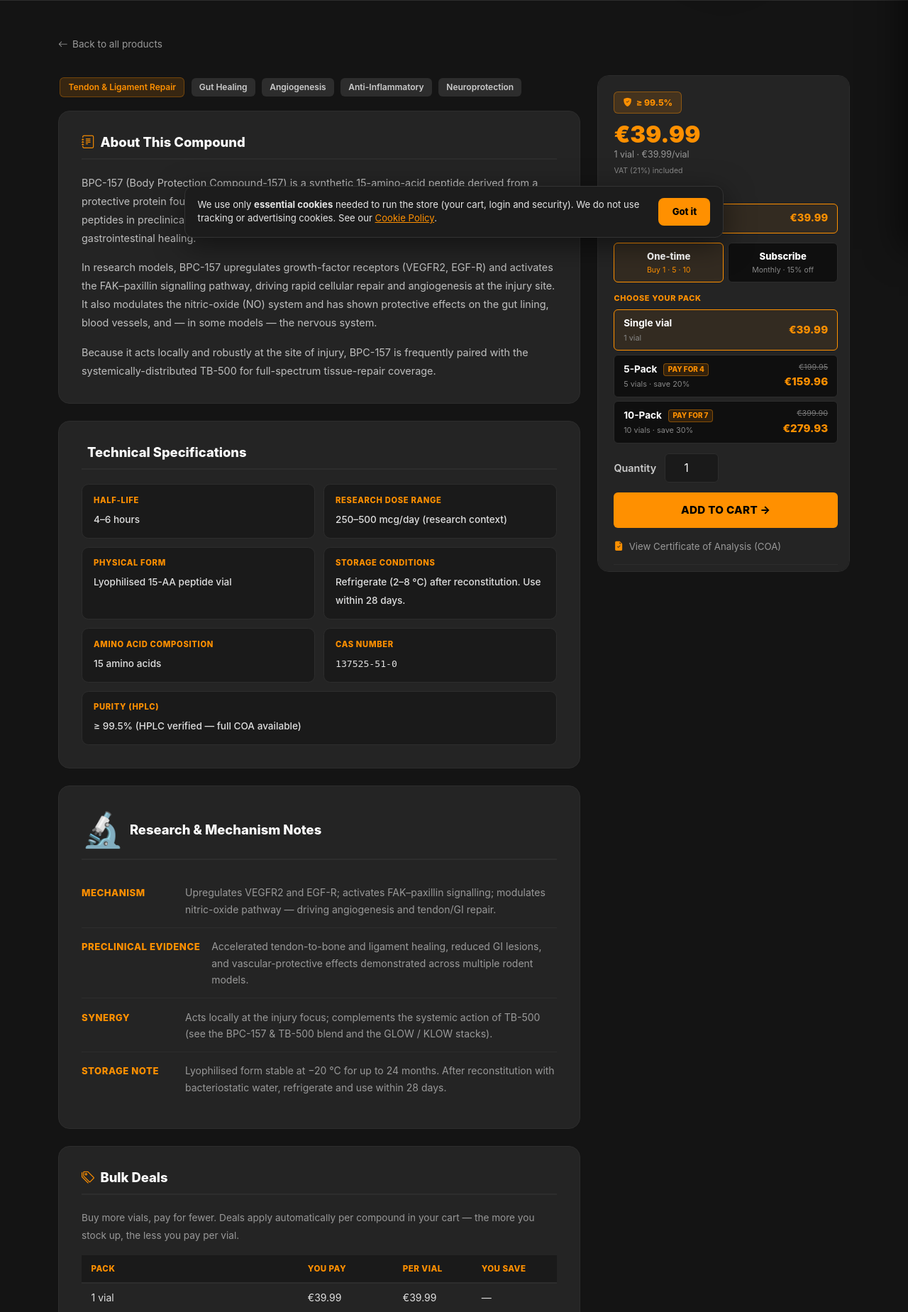
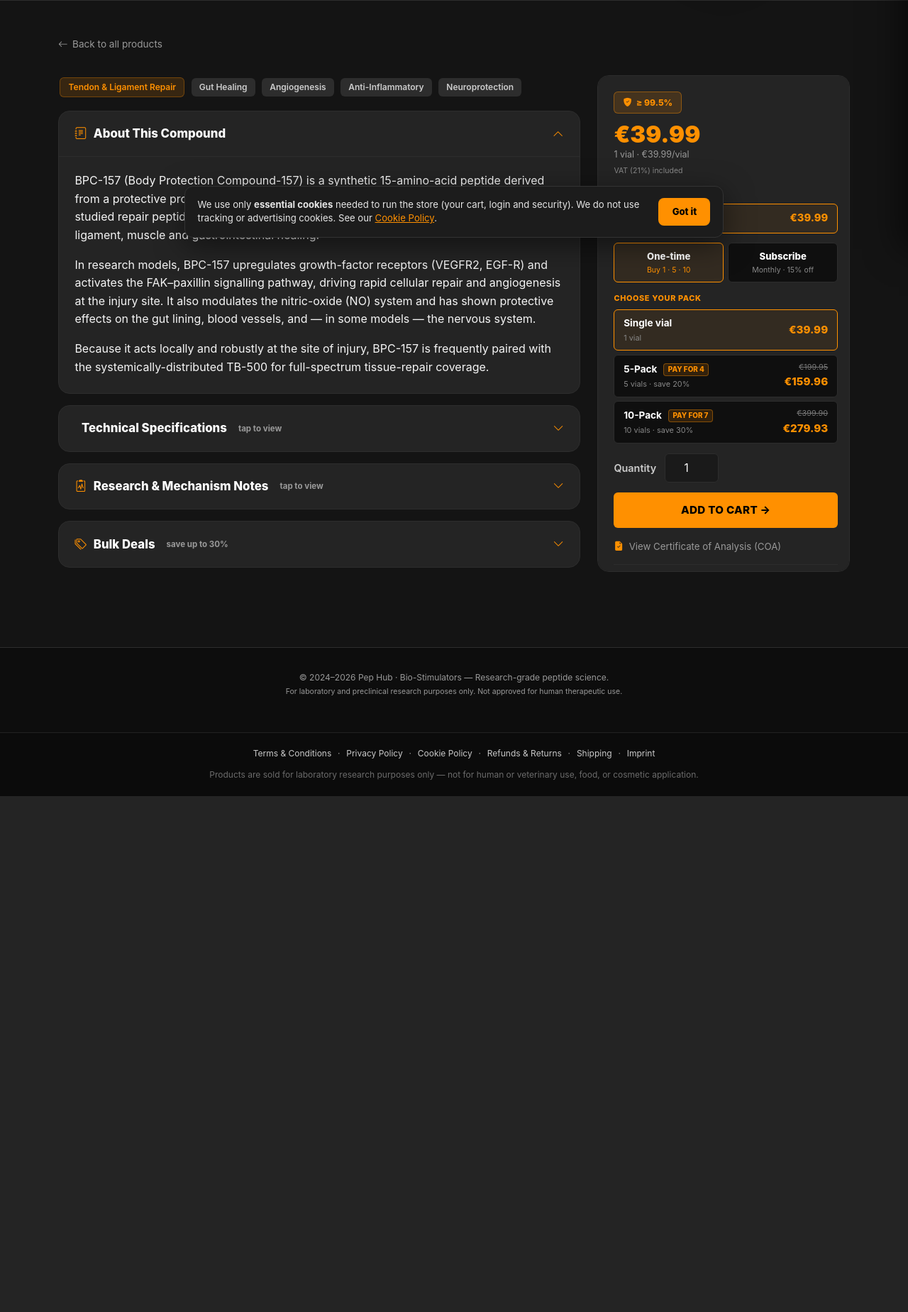
Before and after one commit to businessunstoppable-ops/pephub.eu, a Flask app: page /product/1 in a window 1280 px wide. Shown: the part 449-2298 px from the top of the page at 71% size. After the commit the page ends 1571 px from the top, so only its background shows below. Run offline with Flask 3, Linux system fonts and the light colour scheme; some libraries are stand-ins or nearby versions.

Commit message:
Make product info collapsible to declutter detail page
Convert About / Technical Specifications / Research Notes / Bulk Deals
from always-open cards into native <details> accordions (accessible, no
JS). 'About This Compound' stays open by default; the rest collapse with
a 'tap to view' hint and rotating chevron — minimising on-page info while
keeping it one tap away.

```diff
--- a/flask-storefront/templates/product_detail.html
+++ b/flask-storefront/templates/product_detail.html
@@ -67,6 +67,21 @@
         .detail-card p { font-size: 0.9rem; color: #BFBFBF; line-height: 1.8; margin-bottom: 1rem; }
         .detail-card p:last-child { margin-bottom: 0; }
         .detail-card p strong { color: #fff; }
+
+        /* Collapsible info sections — minimise the page, expand on demand */
+        .detail-acc { background: var(--ph-card); border: 1px solid var(--ph-border); border-radius: 1rem; margin-bottom: 1rem; overflow: hidden; }
+        .detail-acc > summary { list-style: none; cursor: pointer; display: flex; align-items: center; gap: 0.6rem; font-size: 1.05rem; font-weight: 800; color: #fff; padding: 1.15rem 1.4rem; user-select: none; -webkit-tap-highlight-color: transparent; }
+        .detail-acc > summary::-webkit-details-marker { display: none; }
+        .detail-acc > summary i.lead-ic { color: var(--ph-orange); }
+        .detail-acc > summary .acc-hint { font-size: 0.72rem; font-weight: 700; color: var(--text-muted); margin-left: 0.4rem; }
+        .detail-acc > summary .acc-chev { margin-left: auto; color: var(--ph-orange); transition: transform 0.25s; font-size: 0.95rem; }
+        .detail-acc[open] > summary { border-bottom: 1px solid var(--ph-border); }
+        .detail-acc[open] > summary .acc-chev { transform: rotate(180deg); }
+        .detail-acc[open] > summary .acc-hint { display: none; }
+        .detail-acc:hover { border-color: rgba(255,144,0,0.45); }
+        .acc-body { padding: 1.3rem 1.4rem 1.5rem; }
+        .acc-body > :first-child { margin-top: 0; }
+        .acc-body > :last-child { margin-bottom: 0; }
 
         /* ── Spec grid ── */
         .spec-grid { display: grid; grid-template-columns: 1fr 1fr; gap: 0.75rem; }
@@ -248,15 +263,17 @@
                 {% endfor %}
             </div>
 
-            <!-- Description -->
-            <div class="detail-card">
-                <h2><i class="bi bi-journal-text"></i> About This Compound</h2>
+            <!-- Info sections — collapsible to keep the page clean; tap to expand -->
+            <details class="detail-acc" open>
+                <summary><i class="bi bi-journal-text lead-ic"></i> About This Compound <i class="bi bi-chevron-down acc-chev"></i></summary>
+                <div class="acc-body">
                     {{ detail.description|safe }}
                 </div>
+            </details>
 
-            <!-- Specs -->
-            <div class="detail-card">
-                <h2><i class="bi bi-dna"></i> Technical Specifications</h2>
+            <details class="detail-acc">
+                <summary><i class="bi bi-dna lead-ic"></i> Technical Specifications <span class="acc-hint">tap to view</span><i class="bi bi-chevron-down acc-chev"></i></summary>
+                <div class="acc-body">
                     <div class="spec-grid">
                         <div class="spec-item">
                             <label>Half-Life</label>
@@ -288,10 +305,11 @@
                         </div>
                     </div>
                 </div>
+            </details>
 
-            <!-- Research notes -->
-            <div class="detail-card">
-                <h2><span style="font-size:3rem;">🔬</span> Research &amp; Mechanism Notes</h2>
+            <details class="detail-acc">
+                <summary><i class="bi bi-clipboard2-pulse lead-ic"></i> Research &amp; Mechanism Notes <span class="acc-hint">tap to view</span><i class="bi bi-chevron-down acc-chev"></i></summary>
+                <div class="acc-body">
                     {% for label, text in detail.research_notes %}
                     <div class="note-item">
                         <div class="note-label">{{ label }}</div>
@@ -299,10 +317,11 @@
                     </div>
                     {% endfor %}
                 </div>
+            </details>
 
-            <!-- Bulk pack deals -->
-            <div class="detail-card">
-                <h2><i class="bi bi-tags"></i> Bulk Deals</h2>
+            <details class="detail-acc">
+                <summary><i class="bi bi-tags lead-ic"></i> Bulk Deals <span class="acc-hint">save up to 30%</span><i class="bi bi-chevron-down acc-chev"></i></summary>
+                <div class="acc-body">
                     <p style="font-size:0.85rem;color:var(--text-muted);margin-bottom:1rem;">Buy more vials, pay for fewer. Deals apply automatically per compound in your cart — the more you stock up, the less you pay per vial.</p>
                     <table class="discount-table">
                         <thead>
@@ -338,6 +357,7 @@
                         </tbody>
                     </table>
                 </div>
+            </details>
 
         </div>
 
```
Lines whose indentation alone changed are shown as unchanged.
